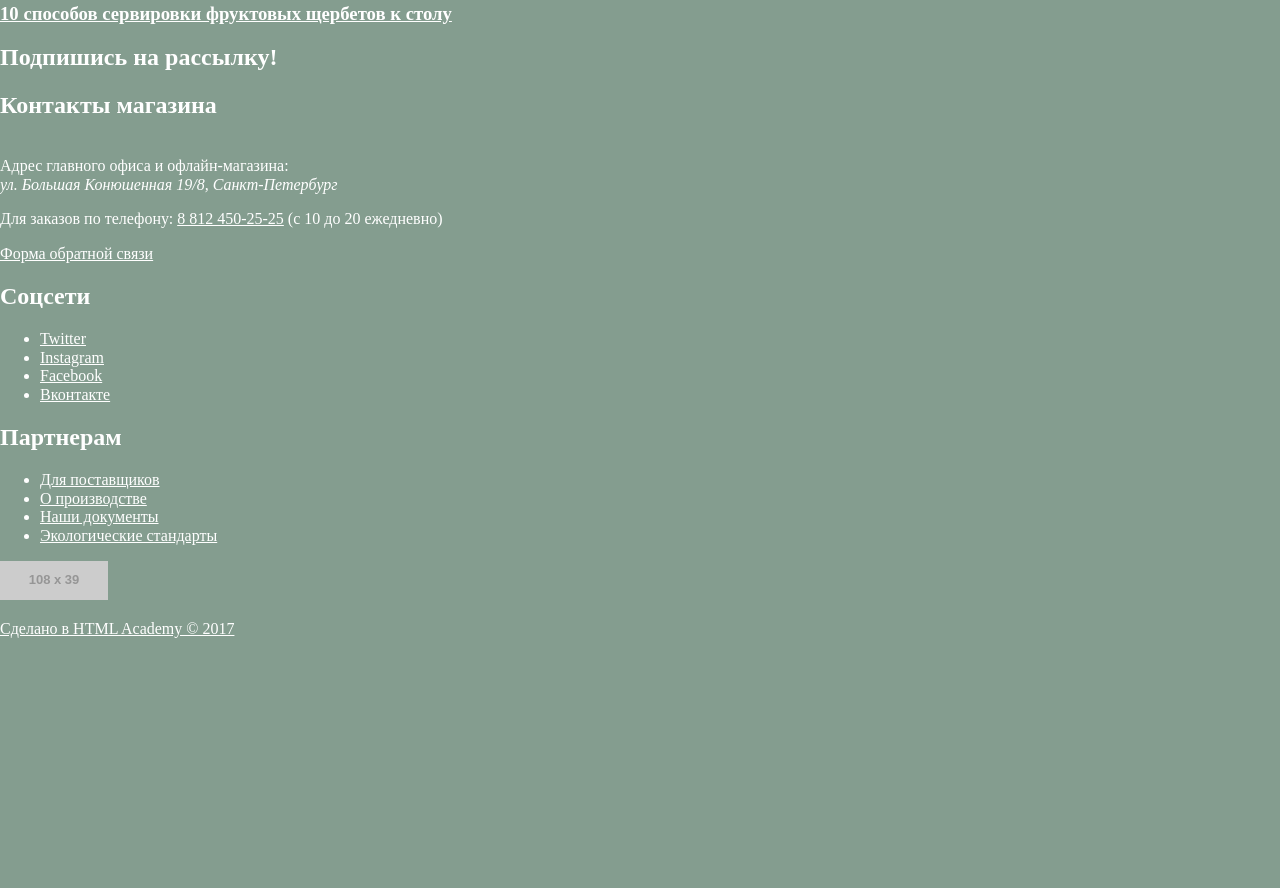
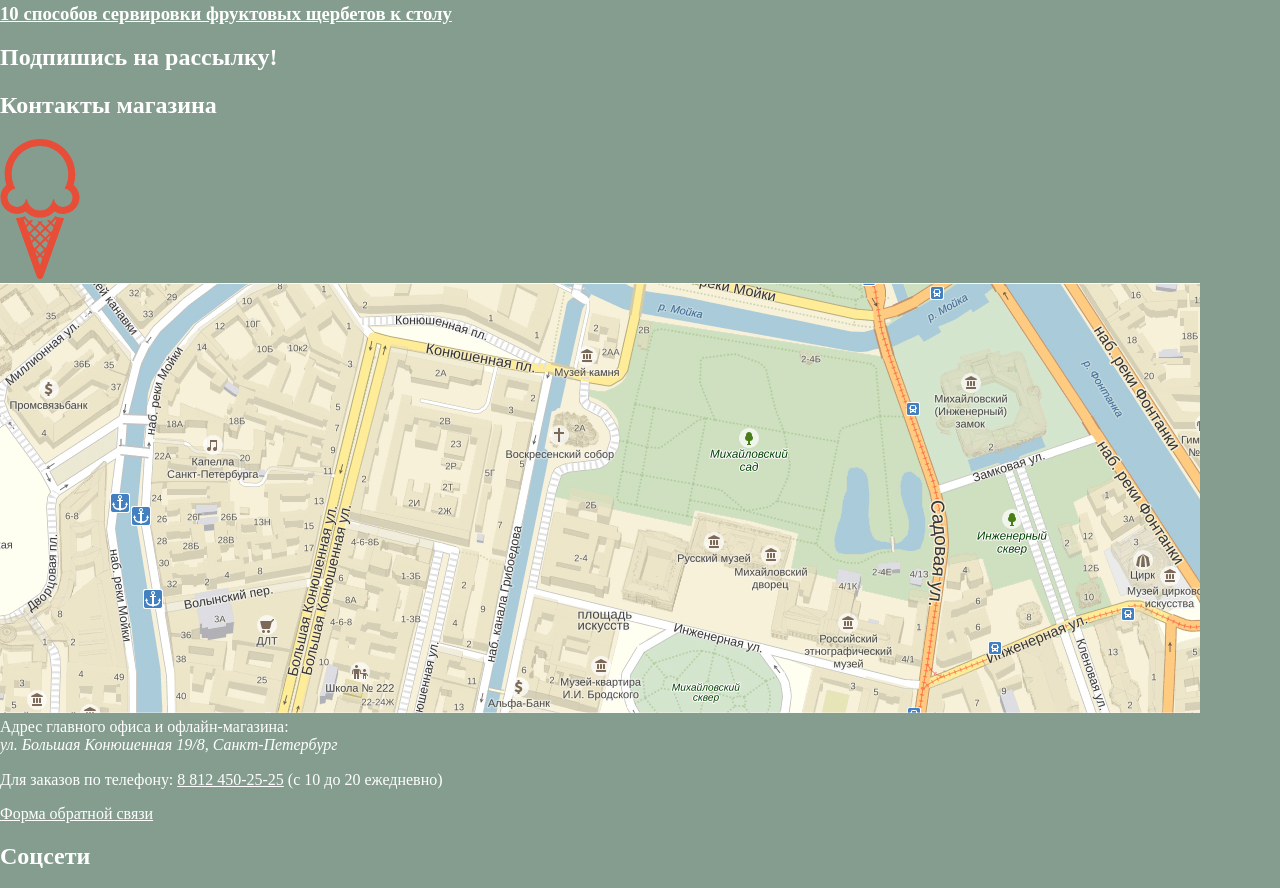
Before and after one commit to iviro/853505-gllacy, a plain HTML site: page index.html in a window 1280 px wide. Shown: the part 4008-4896 px from the top of the page. Before the commit the page ends 4663 px from the top, so only its background shows below. Drawn offline with Linux system fonts and the light colour scheme; placeholder pictures from the web are drawn by us.

Commit message:
Добавлена карта и маркер

```diff
--- a/index.html
+++ b/index.html
@@ -129,7 +129,8 @@
 
       <section class="map">
         <h2 class="visually-hidden">Контакты магазина</h2>
-        <img src="" alt="">
+        <img class="map-pin" src="img/map-pin.svg" alt="">
+        <img class="map"  src="img/map.jpg" alt="">
 
         <div class="contact">
           Адрес главного офиса и офлайн-магазина:<address>ул. Большая Конюшенная 19/8, Санкт-Петербург</address>
```
